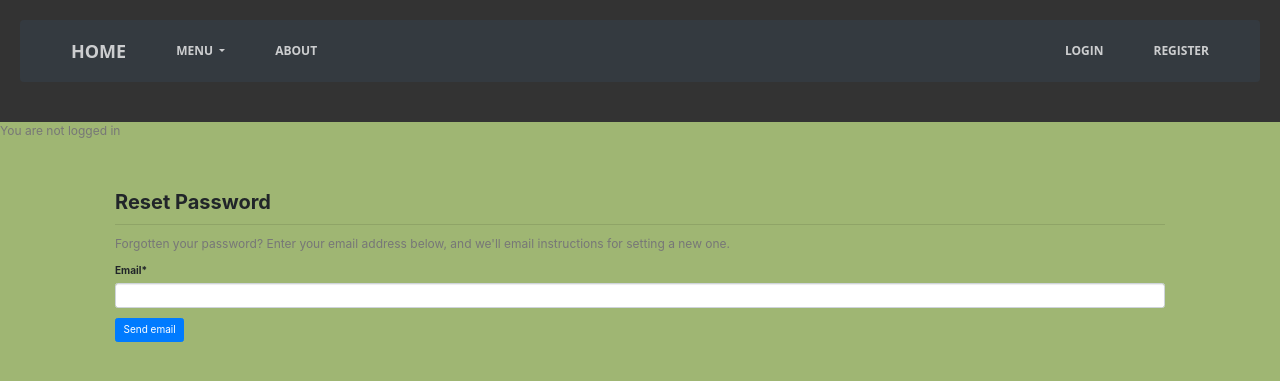
After one commit to blevi3/restaurant_management, a Django app: page /password_reset/ in a window 1280 px wide. The commit adds this page. Shown: the top 381 px of the page. Run offline with Django 3.2, Linux system fonts and the light colour scheme; some libraries are stand-ins or nearby versions.

Commit message:
password_reset

```diff
--- a/my_restaurant/templates/home.html
+++ b/my_restaurant/templates/home.html
@@ -40,9 +40,6 @@
     </main>
 
 
-    <script>
-
-    </script>
 
     <!-- Add JavaScript for header animation -->
     <script>
--- a/my_restaurant/templates/registration/login.html
+++ b/my_restaurant/templates/registration/login.html
@@ -50,6 +50,9 @@
   <p class="text-center">
     Don't have an account? <a href="/register">Create an account</a>.
   </p>
+  <div>
+  <p><a href="{% url 'password_reset' %}">Reset Password</a></p>
+  </div>
 </div>
 
 {% endblock %}
--- a/my_restaurant/urls.py
+++ b/my_restaurant/urls.py
@@ -2,6 +2,7 @@
 
 from my_restaurant import views
 from django.urls import path, include
+
 
 urlpatterns = [
 
@@ -25,10 +26,9 @@ urlpatterns = [
     path('all_reservations', views.all_reservations, name = "all_reservations"),
     path('my_reservations', views.my_reservations, name = "my_reservations"),
 
-
-
-
     path('date_selection/', views.date_selection, name='date_selection'),
     path('available_tables/', views.available_tables, name='available_tables'),
     path('reservation/<int:table_id>/<str:date1>', views.reservation_table, name='reservation_table'),
+
+    path('password_reset/', views.password_reset_request, name="password_reset"),
 ]
--- a/my_restaurant/views.py
+++ b/my_restaurant/views.py
@@ -14,6 +14,17 @@ from django.utils import timezone
 
 from django.contrib.auth.decorators import user_passes_test
 
+
+from django.core.mail import send_mail, BadHeaderError
+from django.http import HttpResponse
+from django.contrib.auth.forms import PasswordResetForm
+from django.contrib.auth.models import User
+from django.template.loader import render_to_string
+from django.db.models.query_utils import Q
+from django.utils.http import urlsafe_base64_encode
+from django.contrib.auth.tokens import default_token_generator
+from django.utils.encoding import force_bytes
+
 def staff_member_required(view_func):
     """
     Decorator that checks if a user is a staff member or not. If not, redirect to login page.
@@ -25,6 +36,36 @@ def staff_member_required(view_func):
     )
     return actual_decorator(view_func)
 
+
+
+
+def password_reset_request(request):
+	if request.method == "POST":
+		password_reset_form = PasswordResetForm(request.POST)
+		if password_reset_form.is_valid():
+			data = password_reset_form.cleaned_data['email']
+			associated_users = User.objects.filter(Q(email=data))
+			if associated_users.exists():
+				for user in associated_users:
+					subject = "Password Reset Requested"
+					email_template_name = "registration/password_reset_email.html"
+					c = {
+					"email":user.email,
+					'domain':'127.0.0.1:8000',
+					'site_name': 'Website',
+					"uid": urlsafe_base64_encode(force_bytes(user.pk)),
+					"user": user,
+					'token': default_token_generator.make_token(user),
+					'protocol': 'http',
+					}
+					email = render_to_string(email_template_name, c)
+					try:
+						send_mail(subject, email, 'g.laszlo2003@gmail.com' , [user.email], fail_silently=False)
+					except BadHeaderError:
+						return HttpResponse('Invalid header found.')
+					return redirect ("/password_reset/done/")
+	password_reset_form = PasswordResetForm()
+	return render(request=request, template_name="registration/password_reset.html", context={"password_reset_form":password_reset_form})
 
 
 @staff_member_required
--- a/restaurant/urls.py
+++ b/restaurant/urls.py
@@ -16,10 +16,16 @@ Including another URLconf
 from django.contrib import admin
 from django.urls import path
 from django.urls import path, include
+from django.contrib.auth import views as auth_views #import this
 
 
 urlpatterns = [
     path('admin/', admin.site.urls),
     path("accounts/", include("django.contrib.auth.urls")),
     path('', include("my_restaurant.urls")),
+
+    path('password_reset/done/', auth_views.PasswordResetDoneView.as_view(template_name='registration/password_reset_done.html'), name='password_reset_done'),
+    path('reset/<uidb64>/<token>/', auth_views.PasswordResetConfirmView.as_view(template_name="registration/password_reset_confirm.html"), name='password_reset_confirm'),
+    path('reset/done/', auth_views.PasswordResetCompleteView.as_view(template_name='registration/password_reset_complete.html'), name='password_reset_complete'),
+
 ]
--- /dev/null
+++ b/templates/registration/password_reset.html
@@ -0,0 +1,20 @@
+{% extends 'base.html' %}
+
+
+{% block pagecontent %}
+
+	{% load crispy_forms_tags %}
+
+	<!--Reset Password-->
+	<div class="container p-5">
+  	 	<h2 class="font-weight-bold mt-3">Reset Password</h2>
+		<hr>
+		<p>Forgotten your password? Enter your email address below, and we'll email instructions for setting a new one.</p>
+        <form method="POST">
+            {% csrf_token %}
+            {{ password_reset_form|crispy }}
+            <button class="btn btn-primary" type="submit">Send email</button>
+        </form>
+  	</div>
+
+{% endblock %}
```
Also changed, not shown: my_restaurant/templates/registration/password_reset_email.html (added, +15 -0 lines), my_restaurant/token.py (added, +9 -0 lines), restaurant/settings.py (+9 -1 lines), templates/registration/password_reset_complete.html (added, +9 -0 lines), templates/registration/password_reset_confirm.html (added, +26 -0 lines), templates/registration/password_reset_done.html (added, +10 -0 lines), db.sqlite3, my_restaurant/forms.py (line endings or trailing spaces).
